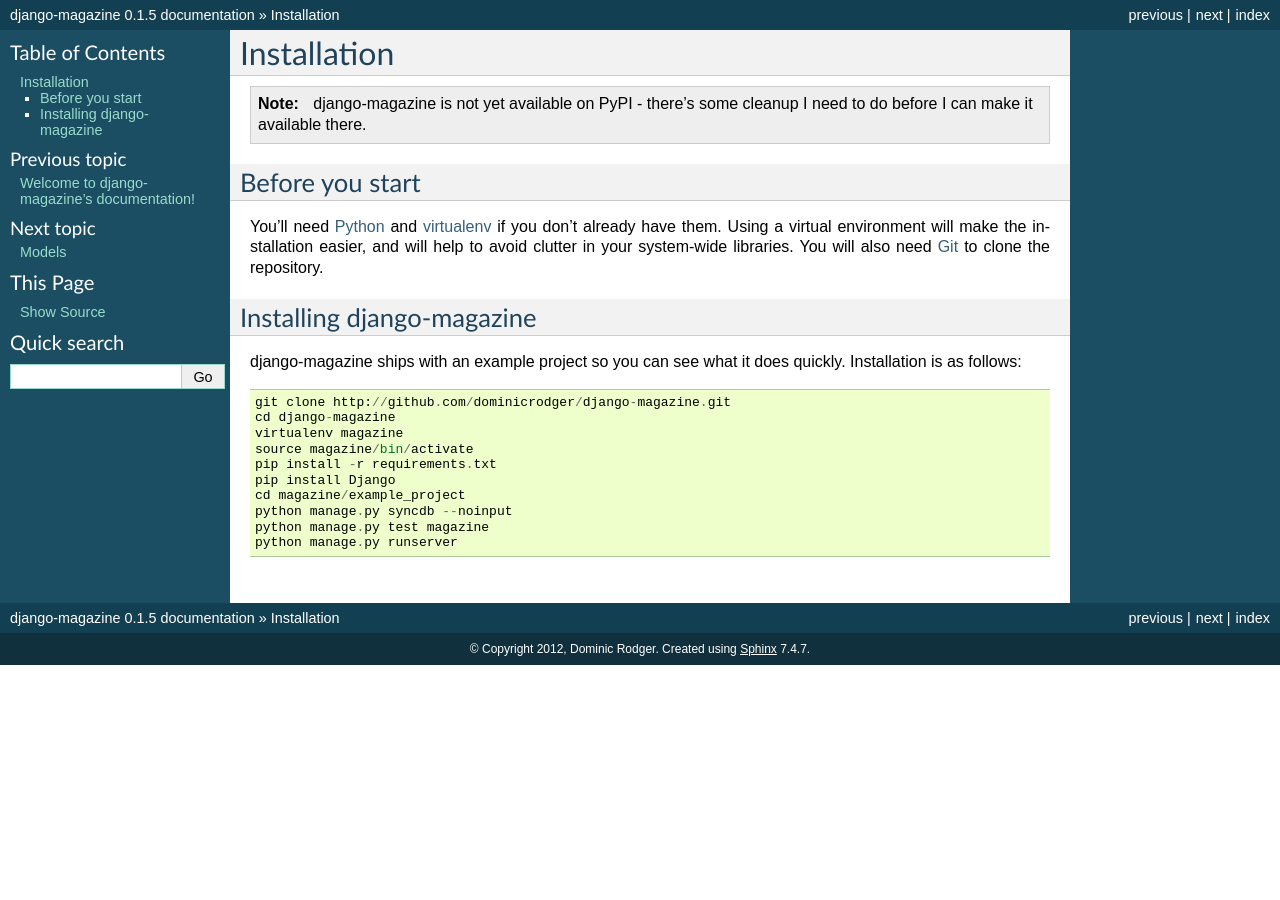
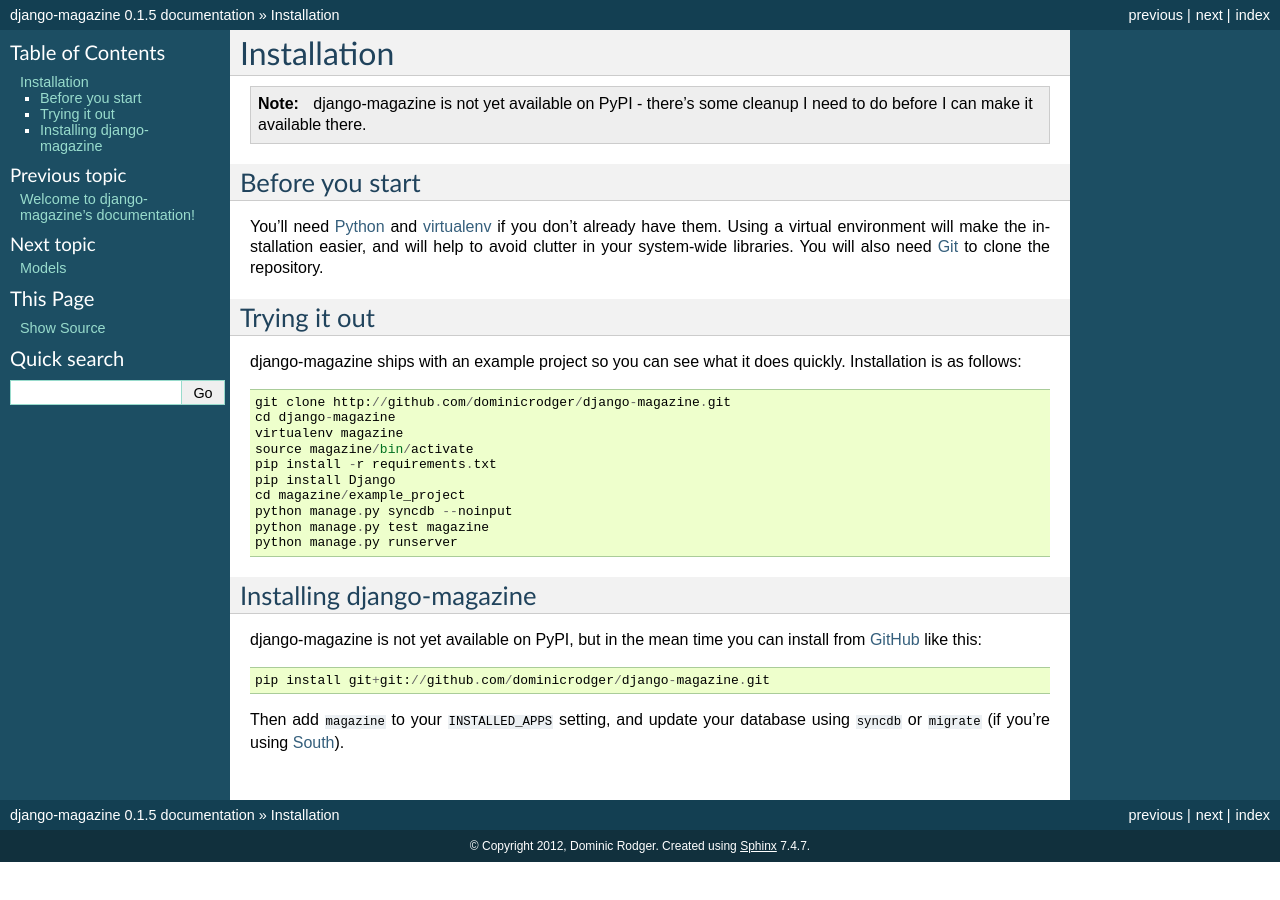
Before and after one commit to dominicrodger/django-magazine, a Sphinx documentation site: the page built from docs/installation.rst, in a window 1280 px wide. Built offline with Sphinx 7.4.7, drawn with Linux system fonts in a browser that asks for light colours.

Commit message:
Improving the installation docs.

```diff
--- a/docs/installation.rst
+++ b/docs/installation.rst
@@ -17,8 +17,8 @@
 .. _virtualenv: http://pypi.python.org/pypi/virtualenv
 .. _Git: http://git-scm.com/
 
-Installing django-magazine
---------------------------
+Trying it out
+-------------
 
 django-magazine ships with an example project so you can see what it
 does quickly. Installation is as follows::
@@ -33,3 +33,18 @@
     python manage.py syncdb --noinput
     python manage.py test magazine
     python manage.py runserver
+
+Installing django-magazine
+--------------------------
+
+django-magazine is not yet available on PyPI, but in the mean time you
+can install from GitHub_ like this::
+
+    pip install git+git://github.com/dominicrodger/django-magazine.git
+
+Then add ``magazine`` to your ``INSTALLED_APPS`` setting, and update
+your database using ``syncdb`` or ``migrate`` (if you're using
+South_).
+
+.. _GitHub: https://github.com/dominicrodger/django-magazine
+.. _South: http://south.aeracode.org
```
